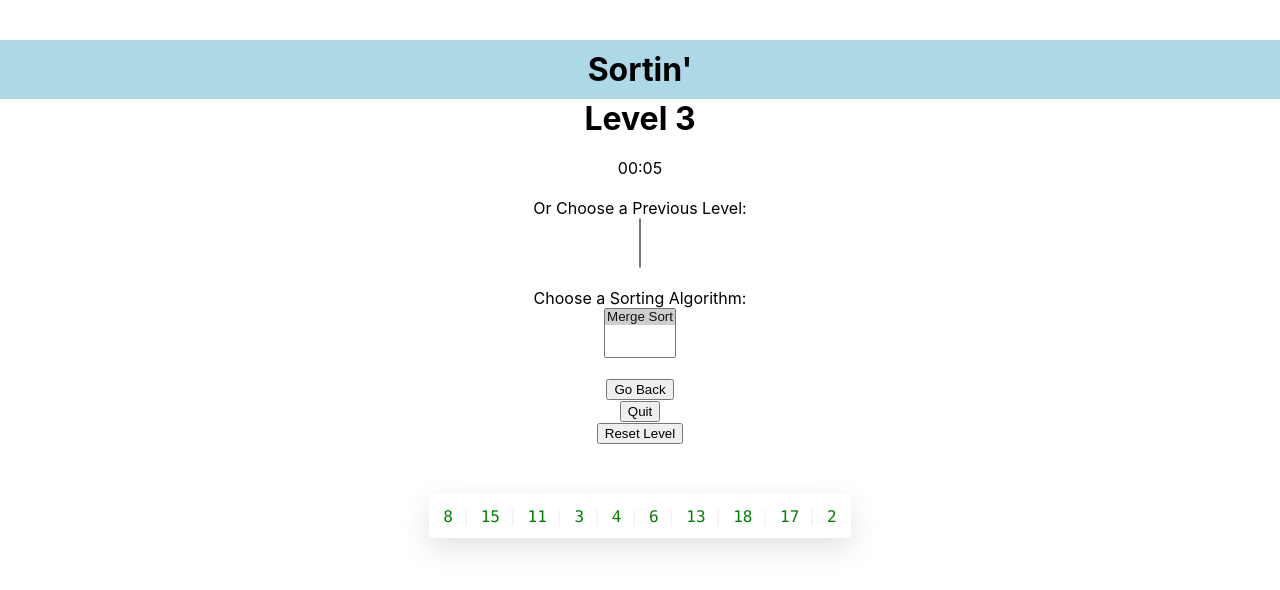
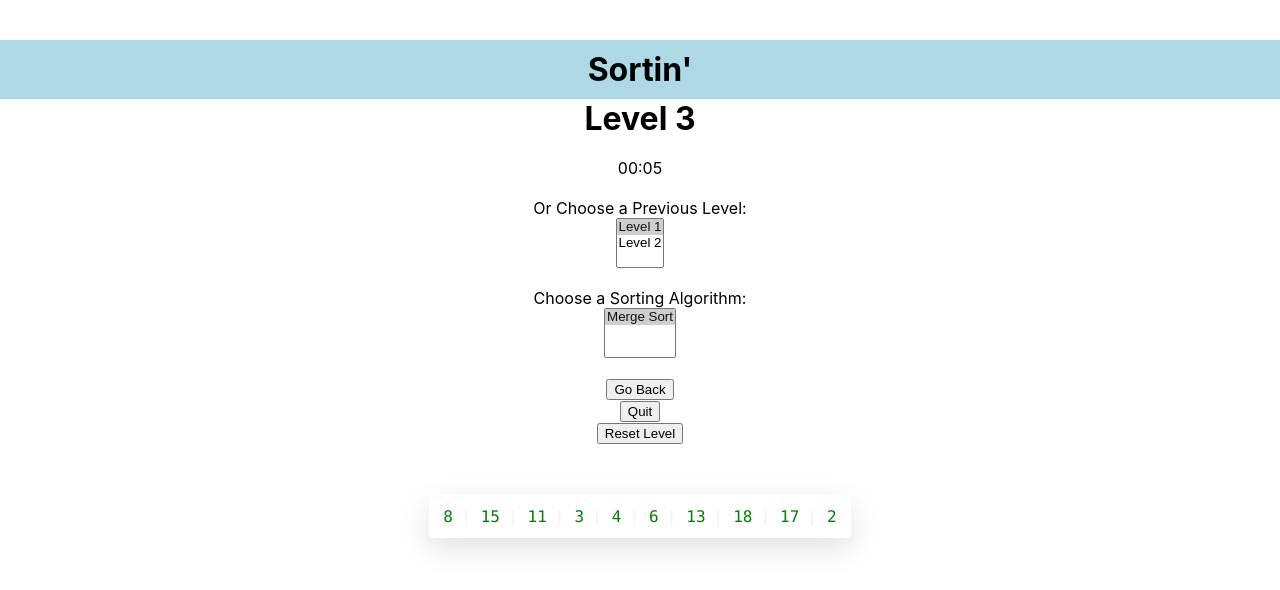
Before and after one commit to ShaimaaAliECE/se3350_project-group-19, a React (Create React App) app: page /levelthree in a window 1280 px wide. Shown: the top 590 px of the page. Built offline with nearby package versions, Linux system fonts and the light colour scheme.

Commit message:
Get rid of hardcoding

```diff
--- a/src/GoBackList.js
+++ b/src/GoBackList.js
@@ -26,7 +26,7 @@ import { Formik, Field, Form } from 'formik';
 // }
 
 function GoBackList (){
-console.log(window.location.href)
+console.log(window.location.protocol + window.location.host + "/leveltwo")
   return(
     <div>
       <Formik
@@ -40,7 +40,7 @@ console.log(window.location.href)
 
           // window.location.href = "http://google.com"
           // window.location.replace("http://localhost:5500/src/level" + values.level + ".html");
-           window.location.href = "http://localhost:3000/level" + values.level
+           window.location.href = window.location.protocol + "//"+ window.location.host + "/level" + values.level
           // return false;
         }}
       >
@@ -76,14 +76,13 @@ console.log(window.location.href)
             <div role="group">
               <label>
                 <Field as="select" name="level" size="3">
-                {window.location.href ==  'http://localhost:3000/leveltwo' &&
+                {window.location.href ==  window.location.protocol + "//"+ window.location.host + "/leveltwo" &&
                     <option value="one">Level 1</option>
                  }
-
-                {window.location.href ==  'http://localhost:3000/levelthree' &&
+                {window.location.href ==   window.location.protocol + "//"+ window.location.host + "/levelthree" &&
                     <option value="one">Level 1</option>
                  }
-                 {window.location.href ==  'http://localhost:3000/levelthree' &&
+                 {window.location.href ==   window.location.protocol  + "//"+ window.location.host + "/levelthree" &&
                     <option value="two">Level 2</option>
                  }
                 {/* <option value="three">Level 3</option> */}
--- a/src/Menu.js
+++ b/src/Menu.js
@@ -20,7 +20,7 @@ function Menu() {
 
           // window.location.href = "http://google.com"
           // window.location.replace("http://localhost:5500/src/level" + values.level + ".html");
-          window.location.href = "http://localhost:3000/level" + values.level
+          window.location.href = window.location.href + "level" + values.level
           // return false;
         }}
       >
```
